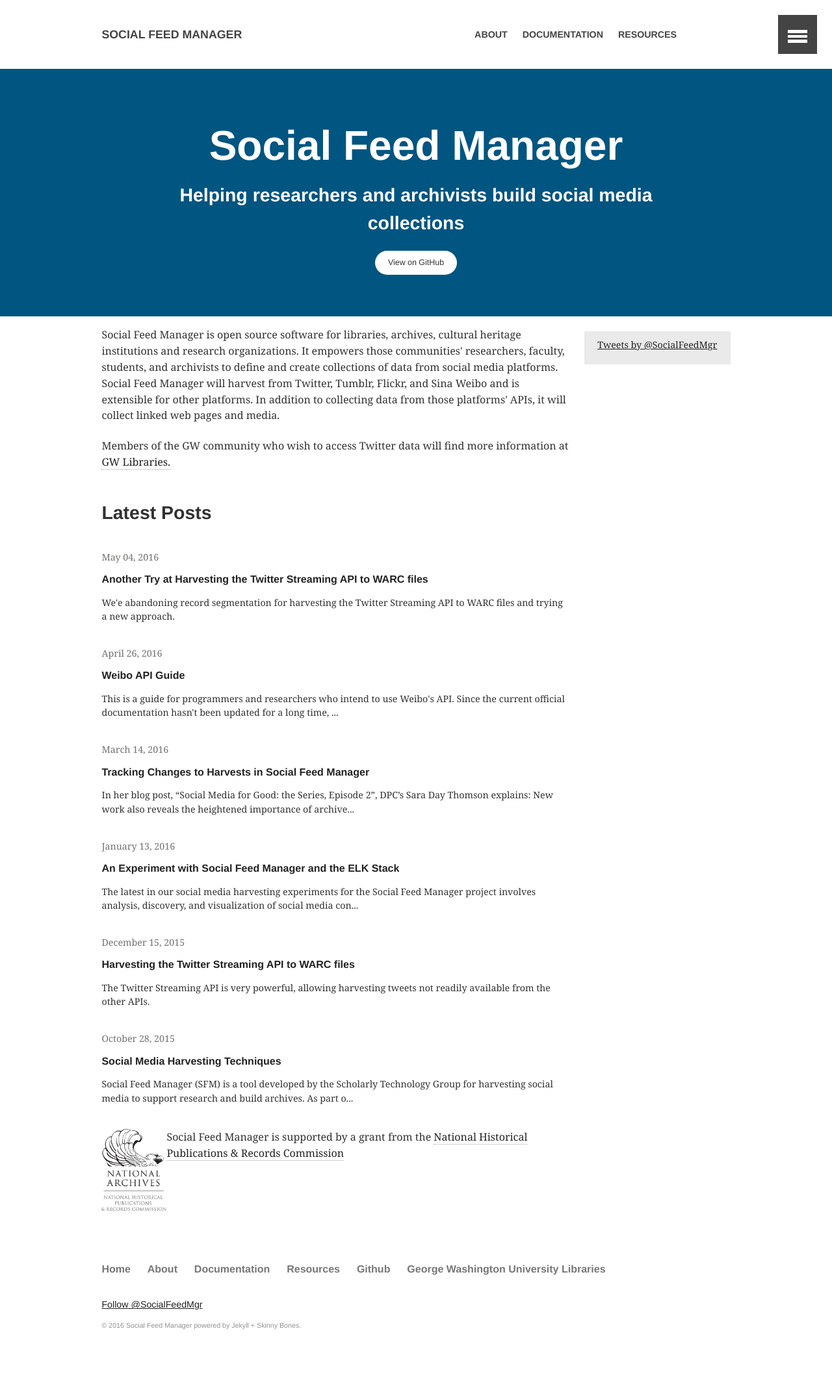
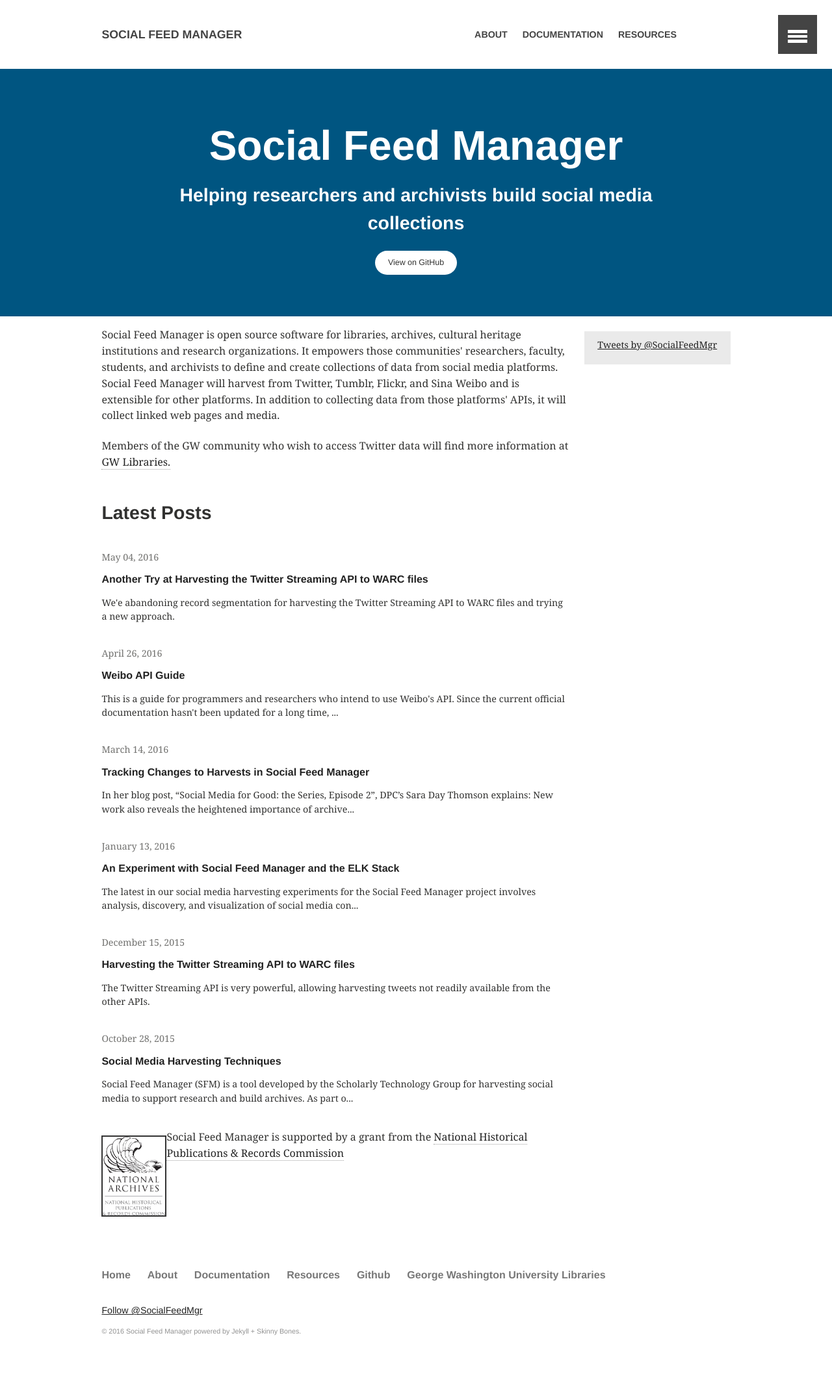
Before and after one commit to gwu-libraries/sfm-ui, a Jekyll site: the page built from index.md, in a window 1280 px wide. Shown: the whole page at 65% size. Built offline with Jekyll 4.4.1, drawn with Linux system fonts in a browser that asks for light colours; comment, search, counter and statistics services are not loaded.

Commit message:
image border

```diff
--- a/_sass/_reset.scss
+++ b/_sass/_reset.scss
@@ -84,7 +84,8 @@
 	height: auto; // Part 2: Scale the height according to the width, otherwise you get stretching
 
 	vertical-align: middle;
-	border: 0;
+	border: 2px solid #333;
+        margin-top: 10px;
 	-ms-interpolation-mode: bicubic;
 }
 
```
